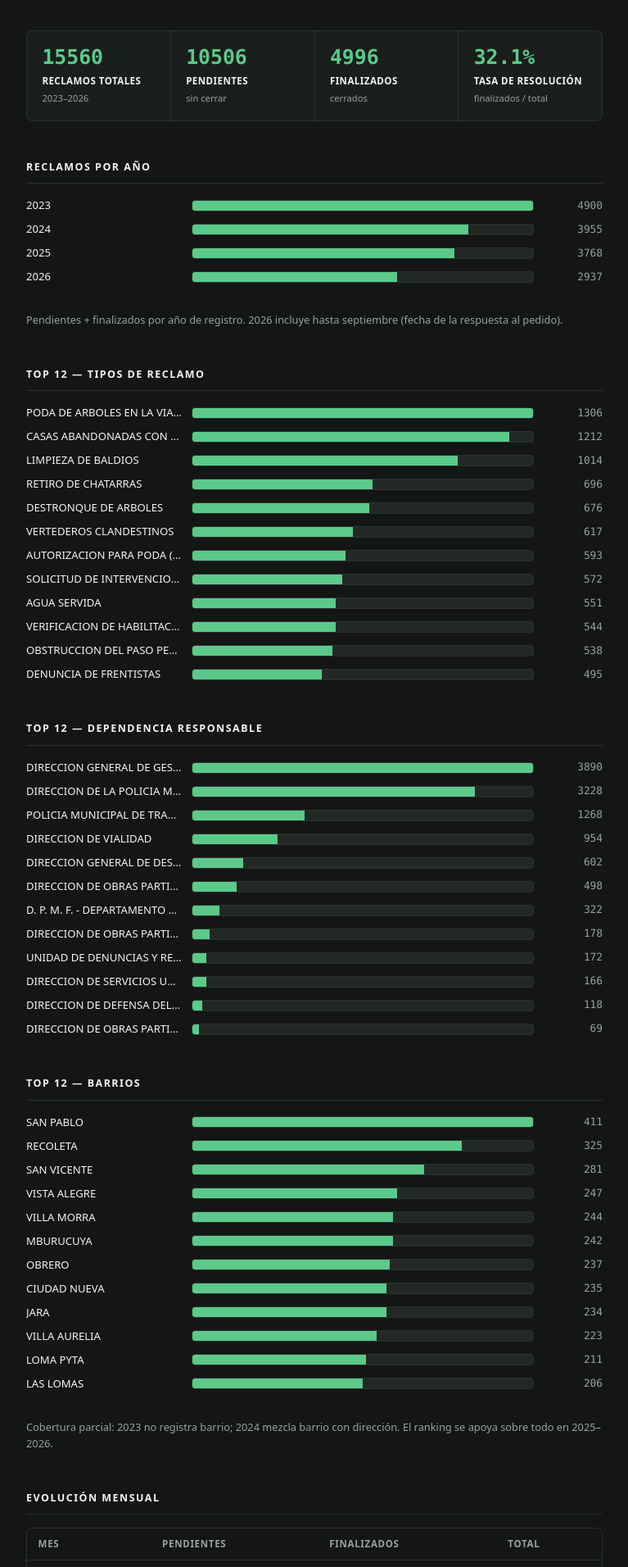
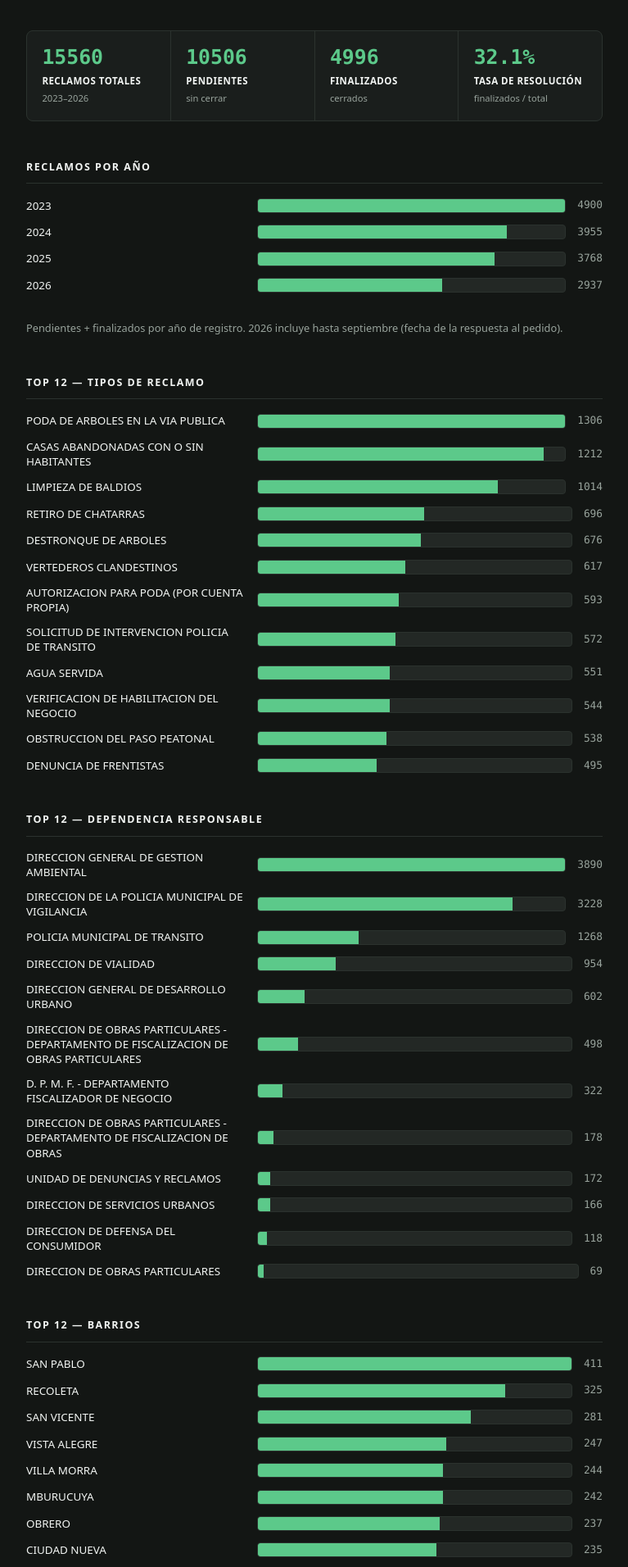
Before and after one commit to miravosqueinteresante/municipalidad, a Jekyll site: the page built from dashboard.markdown, in a window 1280 px wide. Shown: the part 474-2386 px from the top of the page at 82% size, without its empty margins (256-1023 px from the left). Built offline with Jekyll 4.4.1, drawn with Linux system fonts in a browser that asks for light colours.

Commit message:
fix(dashboard): etiquetas de barras legibles (wrap, mas espacio) y layout mobile a dos filas

```diff
--- a/_sass/monophase/_components.scss
+++ b/_sass/monophase/_components.scss
@@ -266,29 +266,21 @@
 
 .dash-bar {
   display: grid;
-  grid-template-columns: 190px 1fr 72px;
+  grid-template-columns: minmax(200px, 38%) minmax(0, 1fr) max-content;
   align-items: center;
-  gap: 12px;
-  margin-bottom: 8px;
-}
-
-@media (max-width: 40rem) {
-  .dash-bar {
-    grid-template-columns: 118px 1fr 56px;
-    gap: 10px;
-  }
+  gap: 14px;
+  margin-bottom: 12px;
 }
 
 .dash-bar-label {
-  font-size: 0.82rem;
+  font-size: 0.84rem;
+  line-height: 1.35;
   color: var(--heading-color);
-  white-space: nowrap;
-  overflow: hidden;
-  text-overflow: ellipsis;
+  overflow-wrap: anywhere;
 }
 
 .dash-bar-track {
-  height: 14px;
+  height: 18px;
   background: var(--surface-raised);
   border: 1px solid var(--border-color);
   border-radius: var(--border-radius-sm);
@@ -307,6 +299,21 @@
   font-size: 0.8rem;
   color: var(--text-color-light);
   text-align: right;
+  white-space: nowrap;
+}
+
+@media (max-width: 40rem) {
+  .dash-bar {
+    grid-template-columns: 1fr max-content;
+    grid-template-areas:
+      "label value"
+      "track track";
+    gap: 6px 14px;
+    margin-bottom: 16px;
+  }
+  .dash-bar-label { grid-area: label; }
+  .dash-bar-track { grid-area: track; }
+  .dash-bar-value { grid-area: value; }
 }
 
 .table-wrap {
```
